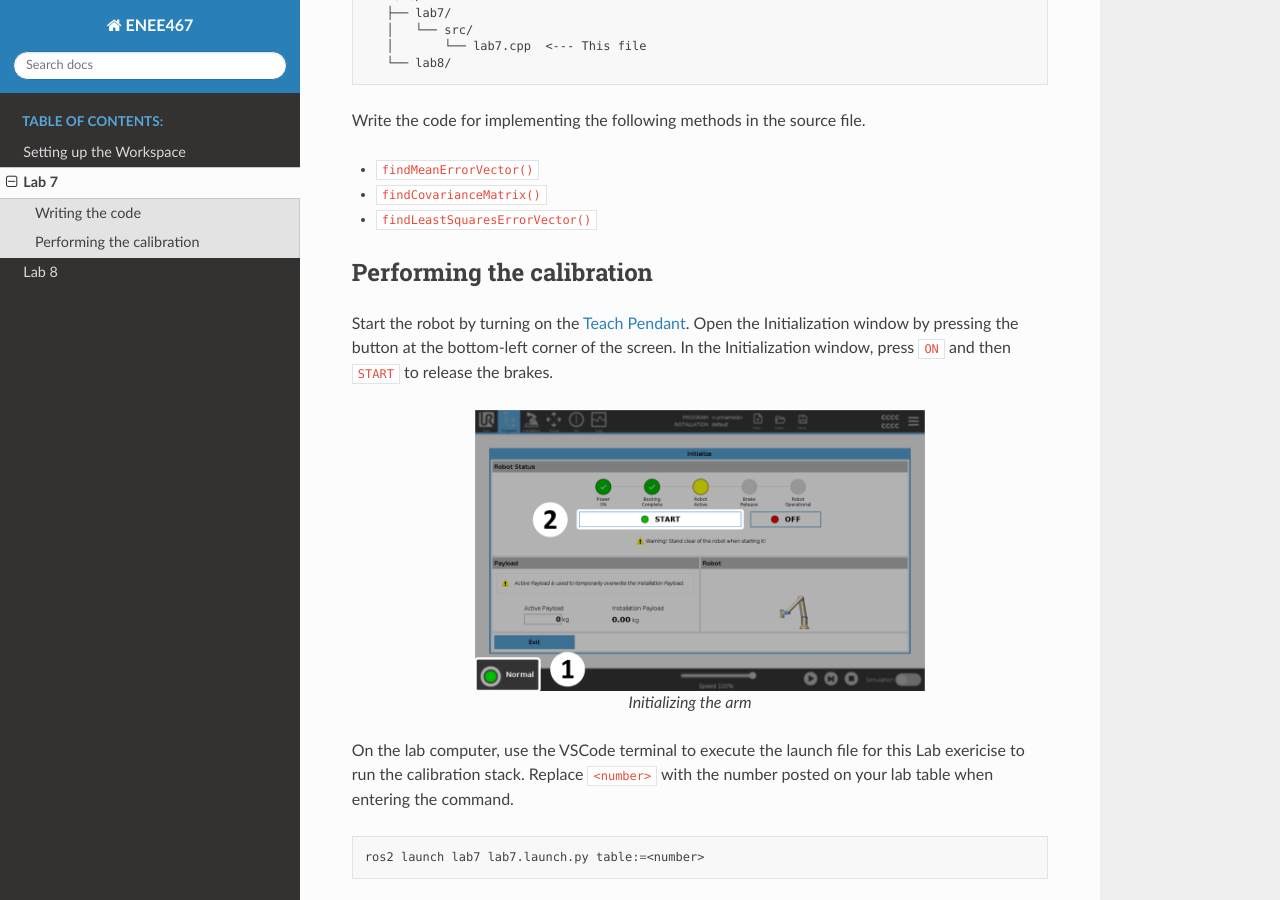
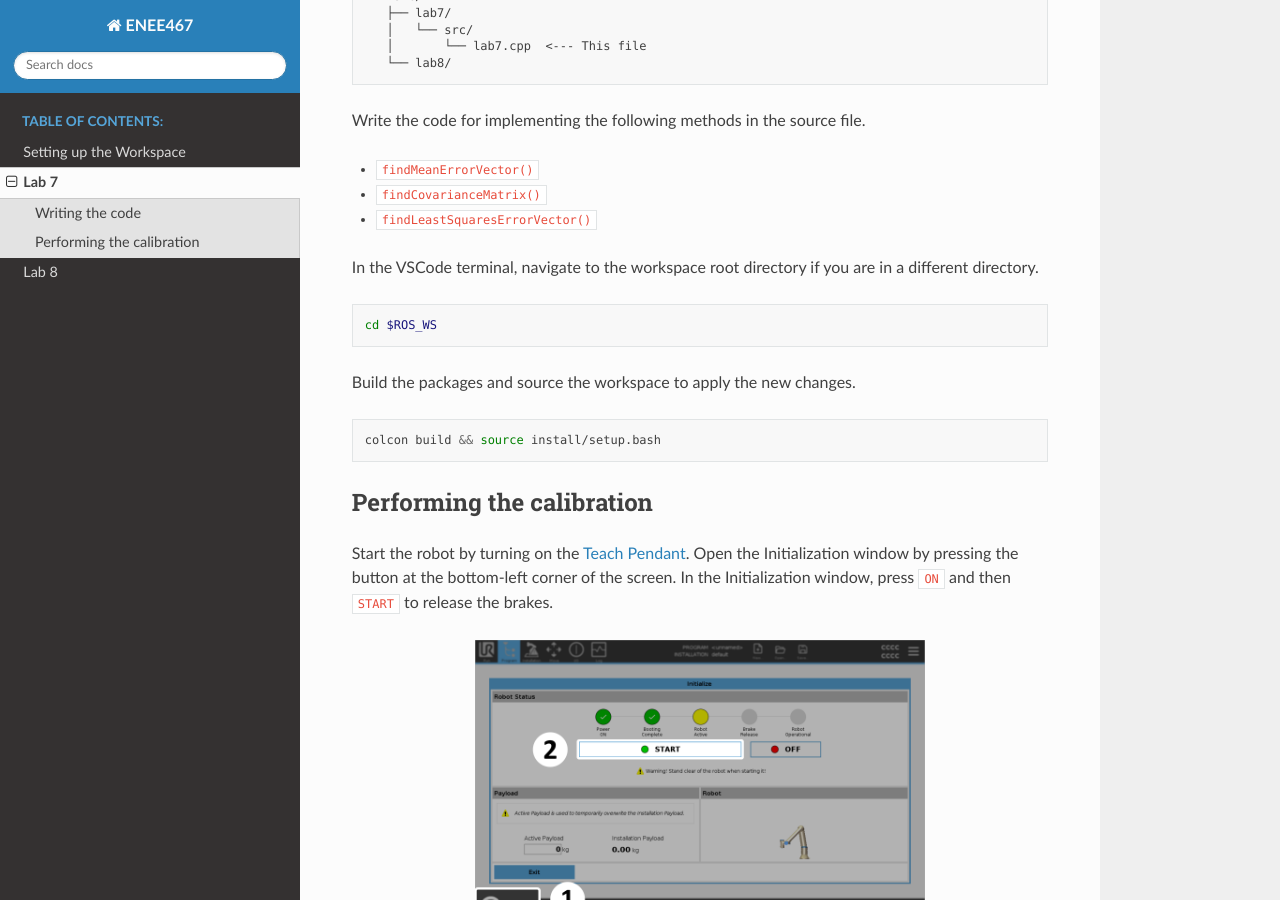
Before and after one commit to ENEE467/Getting_Started, a Sphinx documentation site: the page built from source/Lab7.rst, in a window 1280 px wide and 900 px high, scrolled down 1006 px. Built offline with Sphinx 7.4.7 and the Read the Docs theme 3.1.0, drawn with Linux system fonts in a browser that asks for light colours.

Commit message:
Added an instruction to build the packages after writing the code

```diff
--- a/source/Lab7.rst
+++ b/source/Lab7.rst
@@ -52,6 +52,18 @@ Write the code for implementing the following methods in the source file.
 - ``findMeanErrorVector()``
 - ``findCovarianceMatrix()``
 - ``findLeastSquaresErrorVector()``
+
+In the VSCode terminal, navigate to the workspace root directory if you are in a different directory.
+
+.. code-block:: bash
+
+   cd $ROS_WS
+
+Build the packages and source the workspace to apply the new changes.
+
+.. code-block:: bash
+
+   colcon build && source install/setup.bash
 
 Performing the calibration
 ^^^^^^^^^^^^^^^^^^^^^^^^^^
```
